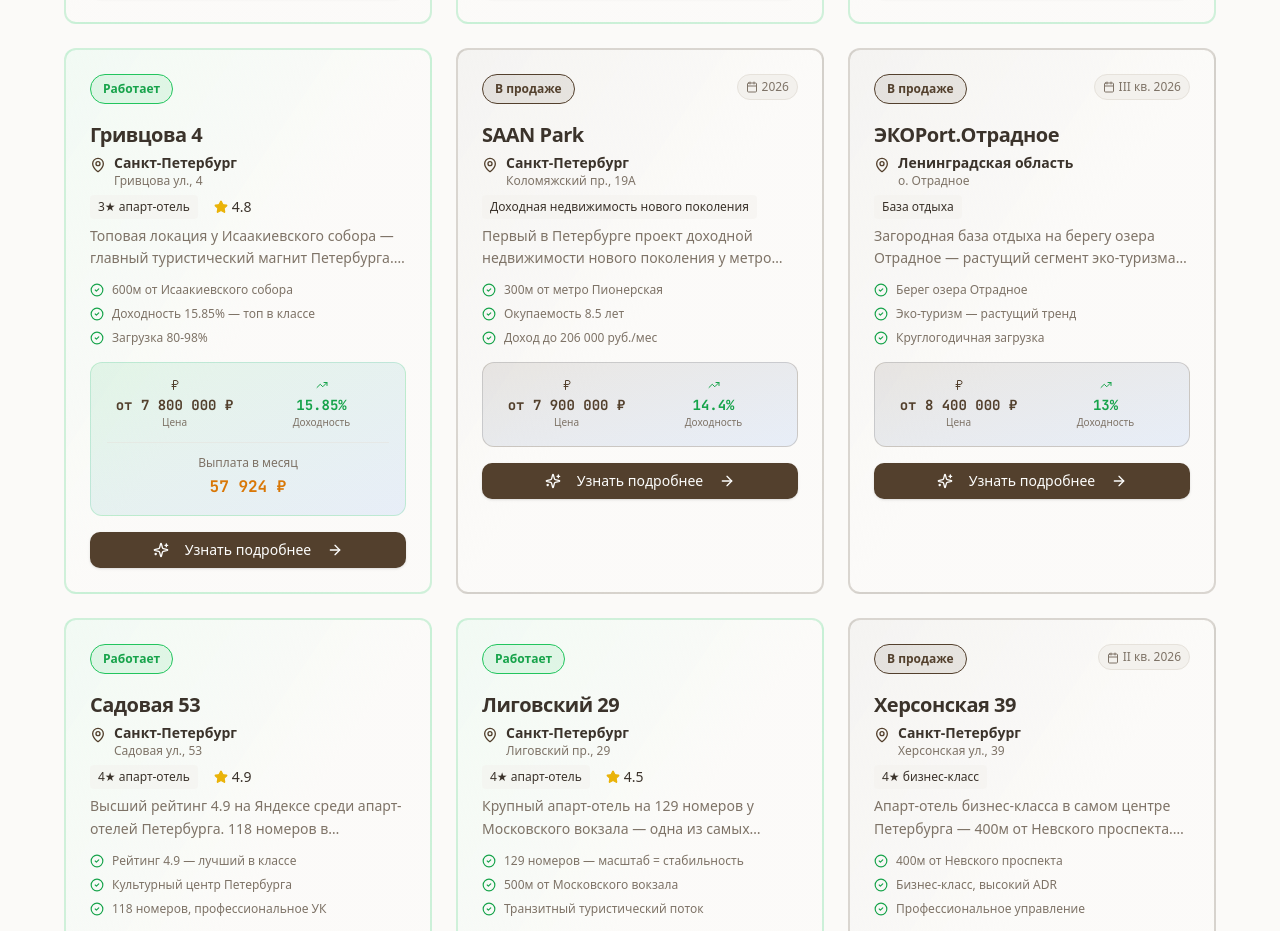
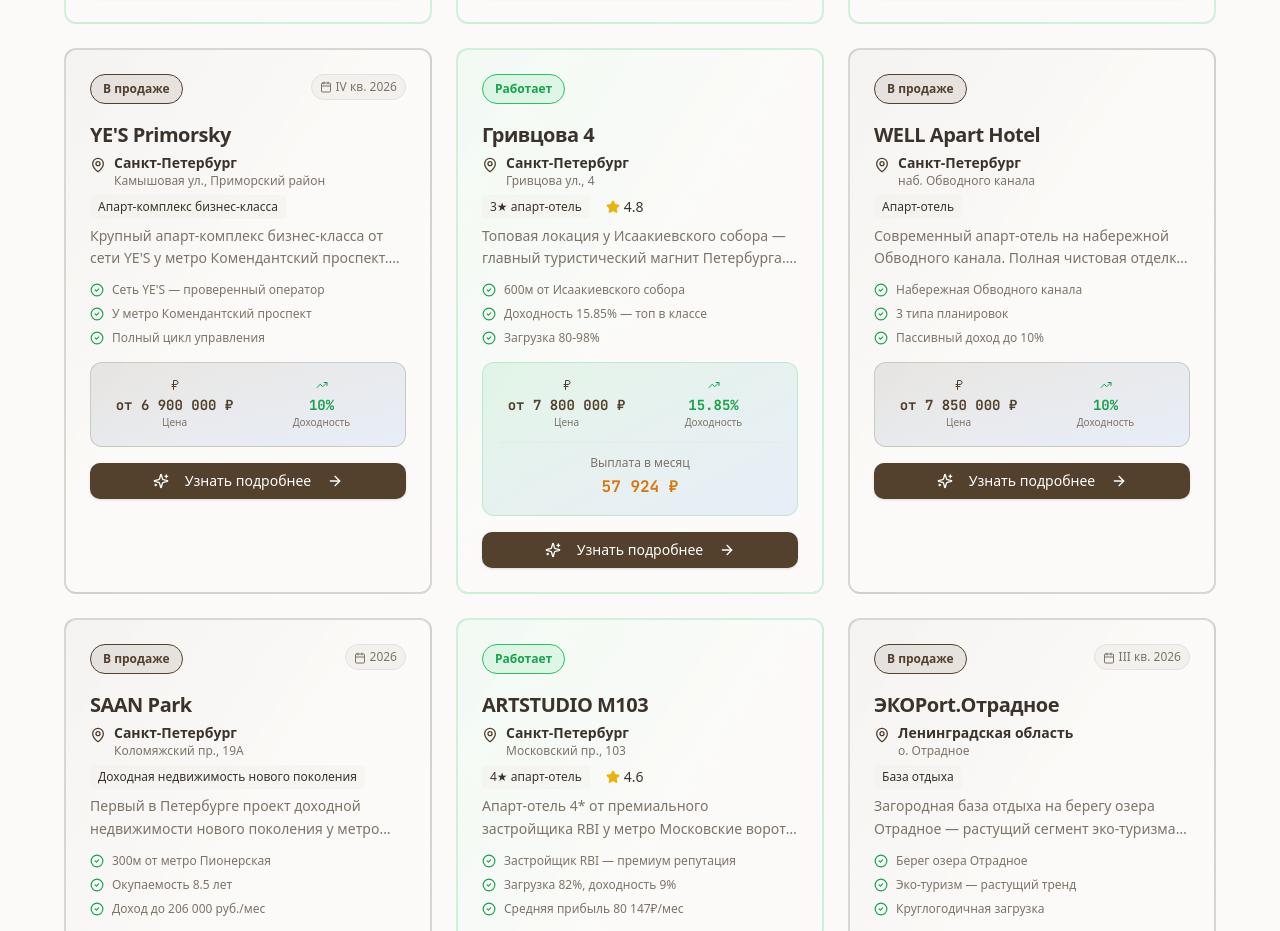
Before and after one commit to kudinovt547-code/apart-guru, a Next.js app: page /sales in a window 1280 px wide. Shown: the part 1464-2395 px from the top of the page. Built offline with nearby package versions, Linux system fonts and the light colour scheme.

Commit message:
feat: добавлены YES, WELL, RBI в каталог инвестиций

```diff
--- a/src/app/calculator/page.tsx
+++ b/src/app/calculator/page.tsx
@@ -68,7 +68,7 @@
   { id: 120, city_code: 1, city: "Санкт-Петербург", name: "M97", class: "Comfort", price_m2: 260000, adr_low: 3200, adr_high: 5500, occ_avg: 0.83, uk_fee: 0.20, model: "Hybrid", loc_class: "Center" },
   { id: 121, city_code: 1, city: "Санкт-Петербург", name: "Next", class: "Business", price_m2: 310000, adr_low: 4000, adr_high: 7500, occ_avg: 0.80, uk_fee: 0.20, model: "Hybrid", loc_class: "Center" },
   { id: 122, city_code: 1, city: "Санкт-Петербург", name: "Lotos Tower", class: "Business", price_m2: 380000, adr_low: 5000, adr_high: 9000, occ_avg: 0.75, uk_fee: 0.25, model: "Short", loc_class: "Hub" },
-  // Сеть Port Comfort (СПб) - девелопер Inreit, 3-4 звезды, почти все Prime локации в центре
+  // Сеть Port Comfort (СПб) - качественные объекты, 3-4 звезды, почти все Prime локации в центре
   // Формат: инвест-отели (покупка для инвестиций). УК: 20-25%. TripAdvisor: 4-4.6 звёзд
   // Port Comfort on Ligovskiy: 4★, 126 номеров, рейтинг 4.6 (181 отзыв), от 6210₽/сутки
   // ✅ Плюсы: центр, чистота, персонал. ⚠️ Минусы: изношенная мебель, нет кондиционеров в некоторых номерах
--- a/src/data/investment-projects.ts
+++ b/src/data/investment-projects.ts
@@ -71,7 +71,7 @@
     adr: 5120,
     riskLevel: RiskLevel.MEDIUM,
     summary: "4* бизнес-класс | Bleisure-отель | 165 номеров | Рост +23% в год",
-    description: "Первый в Санкт-Петербурге апарт-отель в формате Bleisure — уникальное сочетание бизнес-инфраструктуры и комфорта для отдыха. Расположен в историческом центре города в 400 метрах от Невского проспекта. Объект от проверенного девелопера Inreit с подтвержденным ростом стоимости апартаментов +23% годовых. В отеле будут конференц-залы, коворкинг, ресторан и подземный паркинг на 60 мест. Работает под управлением сети PORT Comfort.",
+    description: "Первый в Санкт-Петербурге апарт-отель в формате Bleisure — уникальное сочетание бизнес-инфраструктуры и комфорта для отдыха. Расположен в историческом центре города в 400 метрах от Невского проспекта. Качественный объект с подтвержденным ростом стоимости апартаментов +23% годовых. В отеле будут конференц-залы, коворкинг, ресторан и подземный паркинг на 60 мест. Работает под управлением сети PORT Comfort.",
     why: [
       "4 звезды бизнес-класса",
       "Bleisure-отель (бизнес + отдых)",
@@ -90,12 +90,11 @@
     totalUnits: 165,
     completionDate: "II квартал 2026",
     class: "4* бизнес",
-    developer: "Inreit",
+    developer: "PORT Property Development",
     contacts: {
       phone: "+7 (800) 101-05-48",
       whatsapp: "+7 911 716-41-74"
     },
-    url: "https://inreit.ru/hers39",
     image: "/images/projects/inreit-hersonskaya-39-front.jpg",
     images: ["/images/projects/inreit-hersonskaya-39-front.jpg"]
   },
@@ -135,11 +134,10 @@
     completionDate: "Q3 2026",
     operatingSince: "декабрь 2024",
     management: "PORT Property Management",
-    developer: "Inreit",
+    developer: "PORT Property Development",
     contacts: {
       phone: "+7 (800) 101-05-48"
     },
-    url: "https://inreit.ru/baza",
     image: "/images/projects/ekoport-otradnoe.webp",
     images: ["/images/projects/ekoport-otradnoe-1.webp", "/images/projects/ekoport-otradnoe-2.webp"]
   },
--- a/src/data/operational-projects.ts
+++ b/src/data/operational-projects.ts
@@ -489,8 +489,7 @@
     management: "PORT Property Management",
     contacts: {
       phone: "+7 (800) 101-05-48"
-    },
-    url: "https://inreit.ru/baza"
+    }
   },
   {
     slug: "nice-loft-life-moscow",
--- a/src/data/sales-projects.ts
+++ b/src/data/sales-projects.ts
@@ -79,7 +79,89 @@
     image: "/projects/saan-park.jpg"
   },
 
-  // ГОТОВЫЕ ОБЪЕКТЫ (работающие)
+  // YES
+  {
+    id: "yes-primorsky",
+    name: "YE'S Primorsky",
+    address: "Камышовая ул., Приморский район",
+    city: "Санкт-Петербург",
+    class: "Апарт-комплекс бизнес-класса",
+    priceFrom: 6_900_000,
+    yield: 10,
+    status: "for-sale",
+    completionDate: "IV кв. 2026",
+    description: "Крупный апарт-комплекс бизнес-класса от сети YE'S у метро Комендантский проспект. Собственная управляющая компания с полным циклом обслуживания — от поиска арендаторов до налоговой отчётности. Стабильная заполняемость за счёт близости к деловым центрам Приморского района.",
+    features: [
+      "Сеть YE'S — проверенный оператор",
+      "У метро Комендантский проспект",
+      "Полный цикл управления",
+      "Бизнес-класс, от 6.9 млн"
+    ],
+    image: "/projects/yes-primorsky.jpg"
+  },
+
+  // WELL
+  {
+    id: "well-apart",
+    name: "WELL Apart Hotel",
+    address: "наб. Обводного канала",
+    city: "Санкт-Петербург",
+    class: "Апарт-отель",
+    priceFrom: 7_850_000,
+    yield: 10,
+    status: "for-sale",
+    description: "Современный апарт-отель на набережной Обводного канала. Полная чистовая отделка, три типа планировок (Studio, Standard, Deluxe). Управляющая компания берёт на себя всю операционку — аренда в пассивном режиме приносит до 10% годовых.",
+    features: [
+      "Набережная Обводного канала",
+      "3 типа планировок",
+      "Пассивный доход до 10%",
+      "Полная отделка и меблировка"
+    ],
+    image: "/projects/well-apart.jpg"
+  },
+
+  // RBI
+  {
+    id: "rbi-artstudio-m103",
+    name: "ARTSTUDIO M103",
+    address: "Московский пр., 103",
+    city: "Санкт-Петербург",
+    class: "4★ апарт-отель",
+    priceFrom: 8_250_000,
+    yield: 9,
+    status: "operational",
+    monthlyPayout: 80_147,
+    rating: 4.6,
+    description: "Апарт-отель 4* от премиального застройщика RBI у метро Московские ворота. Загрузка 82%, средняя прибыль инвесторов 80 147 руб./мес. Международная классификация, высокие стандарты сервиса. Номера Deluxe показывают доходность до 145 829 руб./мес.",
+    features: [
+      "Застройщик RBI — премиум репутация",
+      "Загрузка 82%, доходность 9%",
+      "Средняя прибыль 80 147₽/мес",
+      "У метро Московские ворота"
+    ],
+    image: "/projects/rbi-artstudio.jpg"
+  },
+  {
+    id: "rbi-russian-seasons",
+    name: "Russian Seasons",
+    address: "Санкт-Петербург",
+    city: "Санкт-Петербург",
+    class: "Апарт-отель",
+    priceFrom: 9_000_000,
+    yield: 9.5,
+    status: "operational",
+    rating: 4.5,
+    description: "Построенный и заселённый апарт-отель от RBI. Высокие оценки постояльцев обеспечивают стабильную заполняемость и доходность. Профессиональное управление, полная отделка и меблировка.",
+    features: [
+      "RBI — 30+ лет на рынке",
+      "Высокий рейтинг постояльцев",
+      "Стабильная заполняемость",
+      "Построен и работает"
+    ],
+    image: "/projects/rbi-russian-seasons.jpg"
+  },
+
+  // ГОТОВЫЕ ОБЪЕКТЫ (работающие) — Inreit
   {
     id: "ligovsky-29",
     name: "Лиговский 29",
```
Also changed, not shown: src/data/projects.ts (+28 -35 lines), src/data/stats.generated.json.
